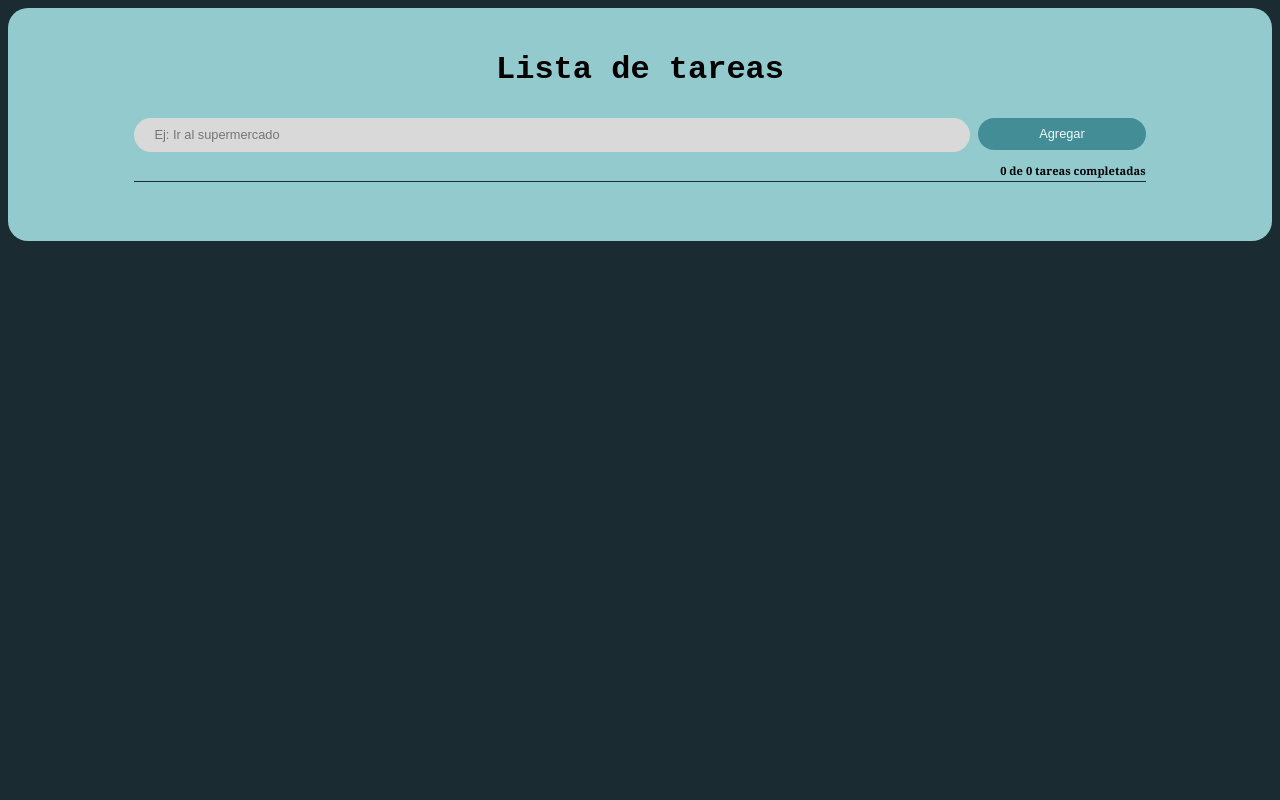
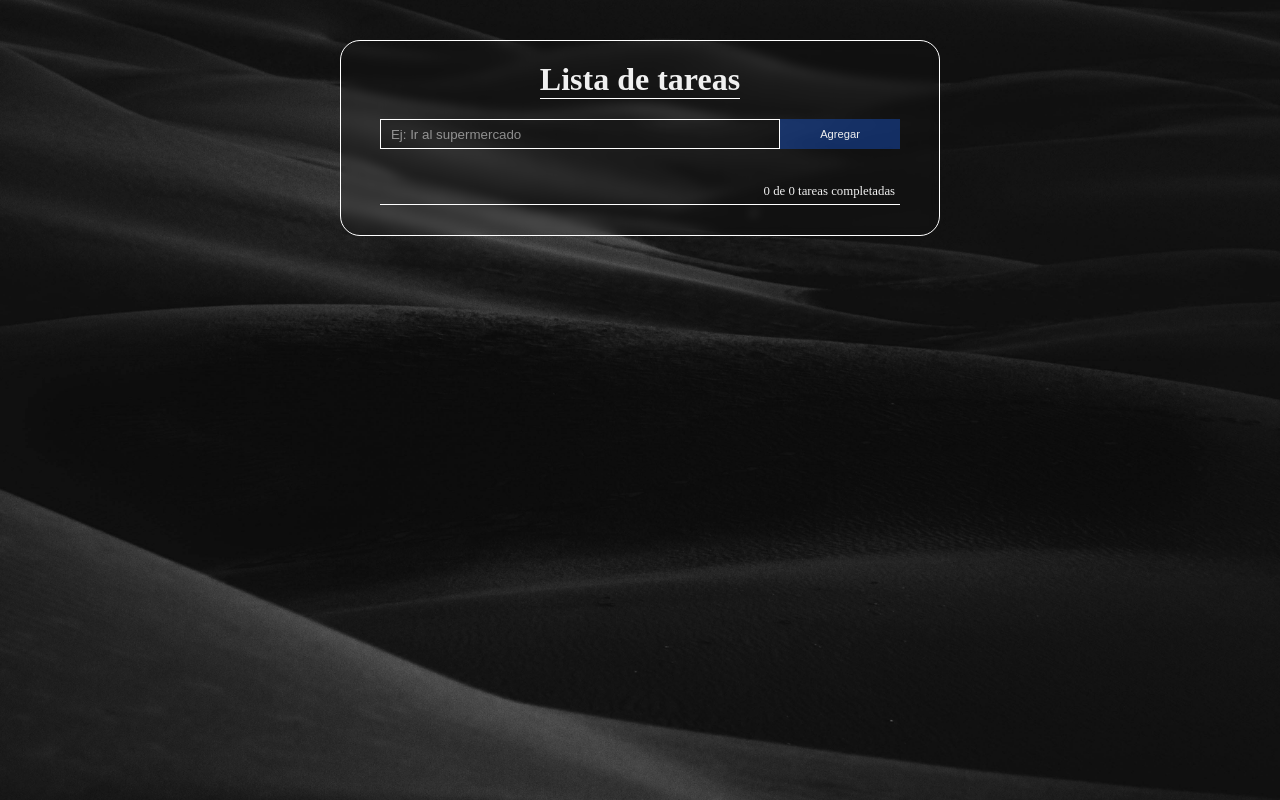
Before and after one commit to exequielraineri/TodoApp, a React (Vite) app: page / in a window 1280 px wide. Built offline with nearby package versions, Linux system fonts and the light colour scheme.

Commit message:
diseño mejorado x100

```diff
--- a/src/App.jsx
+++ b/src/App.jsx
@@ -1,11 +1,10 @@
-//import TodoApp from "./componentes/todoApp.jsx";
 
-import TodoApp from "./componentes/todoApp";
+import TaskList from "./componentes/TaskList";
 
 function App() {
   return (
-    <TodoApp></TodoApp>
-  );
+    <TaskList></TaskList>
+    );
 }
 
 export default App;
--- /dev/null
+++ b/src/componentes/TaskForm.jsx
@@ -0,0 +1,38 @@
+import "./css/taskForm.css";
+export const TaskForm = ({title,setTitle,todos,setTodos}) => {
+
+    const handleSubmit=(e)=>{
+        e.preventDefault();
+
+    const newTodo = {
+        id: crypto.randomUUID(),
+        title: title,
+        completed: false,
+      };
+
+      setTodos([...todos, newTodo]);
+      setTitle("");
+    }
+
+
+  return (
+    <form
+      className="todoCreateForm"
+      onSubmit={handleSubmit}
+    >
+      <input
+        className="todoInput"
+        type="text"
+        value={title}
+        onChange={(e)=>setTitle(e.target.value)}
+        placeholder="Ej: Ir al supermercado"
+        required
+      ></input>
+      <input
+        className="todoButtonCreate"
+        type="submit"
+        value="Agregar"
+      ></input>
+    </form>
+  );
+};
--- a/src/componentes/todo.jsx
+++ b/src/componentes/TaskItem.jsx
@@ -1,6 +1,7 @@
+import "./css/taskItem.css";
 import { useState } from "react";
 /* eslint-disable react/prop-types */
-export default function Todo({ item, actualizar, eliminar, estado }) {
+export default function TaskItem({ item, actualizar, eliminar, estado }) {
   const [isEdit, setIsEdit] = useState(false);
 
   function FormEdit() {
--- a/src/componentes/todoApp.jsx
+++ b/src/componentes/TaskList.jsx
@@ -1,10 +1,11 @@
 import { useEffect, useState } from "react";
-import Todo from "./todo.jsx";
-import "./todoApp.css";
+import TaskItem from "./TaskItem.jsx";
+import "./css/taskList.css";
+import { TaskForm } from "./TaskForm.jsx";
 
 import swal from "sweetalert";
 
-export default function TodoApp() {
+export default function TaskList() {
   const [title, setTitle] = useState("");
   const [todos, setTodos] = useState(() => {
     try {
@@ -30,18 +31,6 @@ export default function TodoApp() {
     return completadosCount;
   });
 
-  function handleSubmit(e) {
-    e.preventDefault();
-
-    const newTodo = {
-      id: crypto.randomUUID(),
-      title: title,
-      completed: false,
-    };
-
-    setTodos([...todos, newTodo]);
-    setTitle("");
-  }
 
   function handlerActualizar(id, value) {
     const temp = [...todos];
@@ -76,41 +65,32 @@ export default function TodoApp() {
     setTodos(temp);
   }
 
-  function handlerChange(e) {
-    setTitle(e.target.value);
-  }
+
 
   return (
+    <div className="fondo">
       <div className="todoContainer">
         <h4>Lista de tareas</h4>
-      <form className="todoCreateForm" onSubmit={handleSubmit}>
-        <input
-          className="todoInput"
-          type="text"
-          value={title}
-          onChange={handlerChange}
-          placeholder="Ej: Ir al supermercado"
-          required
-        ></input>
-        <input
-          className="todoButtonCreate"
-          type="submit"
-          value="Agregar"
-        ></input>
-      </form>
+        <TaskForm
+          title={title}
+          setTitle={setTitle}
+          todos={todos}
+          setTodos={setTodos}
+        ></TaskForm>
         <p className="totalTareas">
           {completado} de {todos.length} tareas completadas
         </p>
         <div className="todosContainer">
           {todos.map((item) => (
-          <Todo
+            <TaskItem
               key={item.id}
               item={item}
               actualizar={handlerActualizar}
               eliminar={handleEliminar}
               estado={handleEstado}
-          ></Todo>
+            ></TaskItem>
           ))}
+        </div>
       </div>
     </div>
   );
--- /dev/null
+++ b/src/componentes/css/taskForm.css
@@ -0,0 +1,32 @@
+
+.todoCreateForm{
+    width: 90%;
+    display: grid;
+    grid-template-columns: 1fr .3fr;
+    min-height: 30px;
+}
+
+.todoCreateForm input:first-child{
+    padding-left: 10px;
+    border: solid 1px white;
+    background: none;
+    background-color: rgba(0, 0, 0, 0.2);
+    color: white;
+}
+
+input::placeholder{
+    color: rgba(255, 255, 255, 0.5)
+}
+
+input[type=submit]{
+    background-color: rgba(24, 90, 223, 0.4);
+    color: #f0f0f0;
+    border: none;
+    font-size: .7em;
+}
+
+input[type=submit]:hover{
+    background-color: rgba(24, 90, 223, 0.9);
+    cursor: pointer;
+    transition: .3s ease all;
+}
--- /dev/null
+++ b/src/componentes/css/taskItem.css
@@ -0,0 +1,55 @@
+.todo{
+    width: 100%;
+}
+
+.todo-item{
+    padding: 10px 0;
+    display: grid;
+    grid-template-columns: .2fr 1fr .5fr .5fr;
+    gap: 5px;
+    border-bottom: solid 1px white;
+    min-height: 20px;
+    align-items: center;
+    color: lightblue;
+    font-family: sans-serif;
+
+}
+
+.todo .btn{
+    height: 100%;
+    border-radius: 3px;
+    background-color: rgba(255,255,255, 0.7);
+    border: none;
+}
+
+
+
+.btn:hover{
+    background-color: rgba(255,255,255, 0.9);
+    transition: .3s ease all;
+    cursor: pointer;
+}
+
+
+.todoActualizarForm{
+    display: grid;
+    grid-template-columns: 1fr .3fr;
+    gap: 5px;
+    min-height: 20px;
+}
+
+.todoActualizarForm input:first-child{
+    padding-left: 10px;
+    background-color: rgba(255,255,255, 0.5);
+    border: none;
+}
+
+.todoActualizarForm input[type=submit]{
+    background-color: rgba(24, 90, 223, 0.4);
+}
+
+.todoActualizarForm input[type=submit]:hover{
+    background-color: rgba(24, 90, 223, 0.9);
+    cursor: pointer;
+    transition: .3s ease all;
+}
--- /dev/null
+++ b/src/componentes/css/taskList.css
@@ -0,0 +1,55 @@
+*{
+    padding: 0;
+    margin: 0;
+    box-sizing: border-box;
+}
+
+body{
+    background: url("../../img/fondo.jpg");
+    background-position: center;
+    background-size: cover;
+    padding-top: 40px;
+    min-height: 100vh;
+    background-repeat: no-repeat;
+}
+
+.todoContainer{
+    display: flex;
+    border-radius: 20px;
+    flex-direction: column;
+    align-items: center;
+    justify-content: center;
+    padding: 20px 10px;
+    backdrop-filter: blur(5px);
+    color: #f0f0f0;
+    gap: 10px;
+    border: solid white 1px;
+    width: 80%;
+    max-width: 600px;
+    margin: auto;
+}
+
+
+.todosContainer{
+    width: 90%;
+    display: flex;
+    flex-direction: column;
+    align-items: center;
+    justify-content: center;
+    gap: 5px;
+}
+
+.todoContainer h4{
+    font-size: 2em;
+    border-bottom: solid white 1px;
+    margin-bottom: 10px;
+}
+
+.todoContainer .totalTareas{
+    margin-top: 20px;
+    width: 90%;
+    text-align: end;
+    border-bottom: solid white 1px;
+    padding: 5px;
+    font-size: .8em;
+}
```
Also changed, not shown: src/img/fondo.jpg (added). Lines whose indentation alone changed are shown as unchanged.
